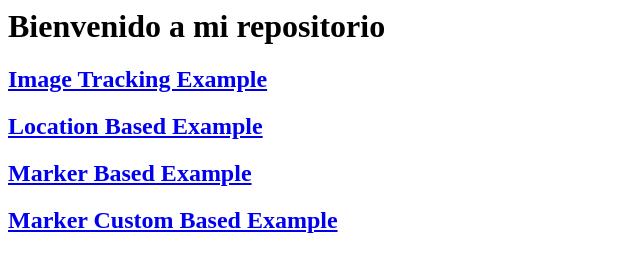
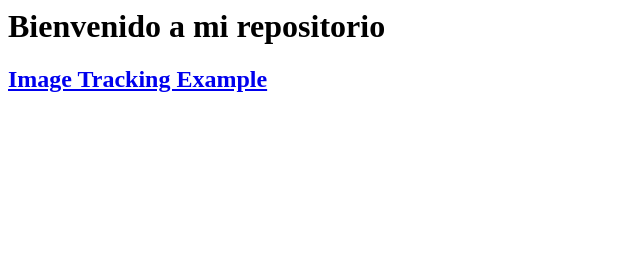
Before and after one commit to alonzok/curso_ar, a plain HTML site: page index.html in a window 1280 px wide. Shown: the whole page, without its empty margins (0-640 px from the left). Drawn offline with Linux system fonts and the light colour scheme.

```diff
--- a/index.html
+++ b/index.html
@@ -7,9 +7,6 @@
   <body>
     <h1>Bienvenido a mi repositorio</h1>
     <h2><a href="./ite/index.html">Image Tracking Example</a></h2>
-    <h2><a href="./lbe/index.html">Location Based Example</a></h2>
-    <h2><a href="./mbe/mbe/index.html">Marker Based Example</a></h2>
-    <h2><a href="./mbe/mbec/index.html">Marker Custom Based Example</a></h2>
   </body>
 
  </html>
```
